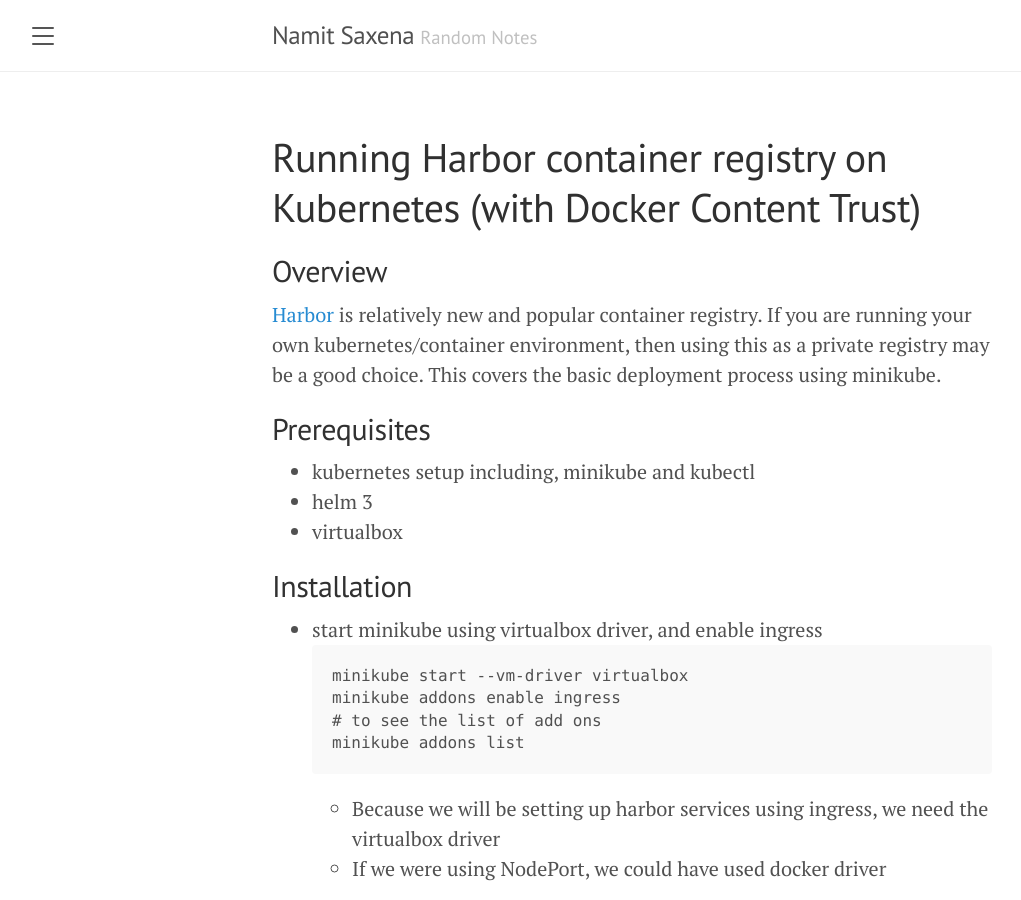
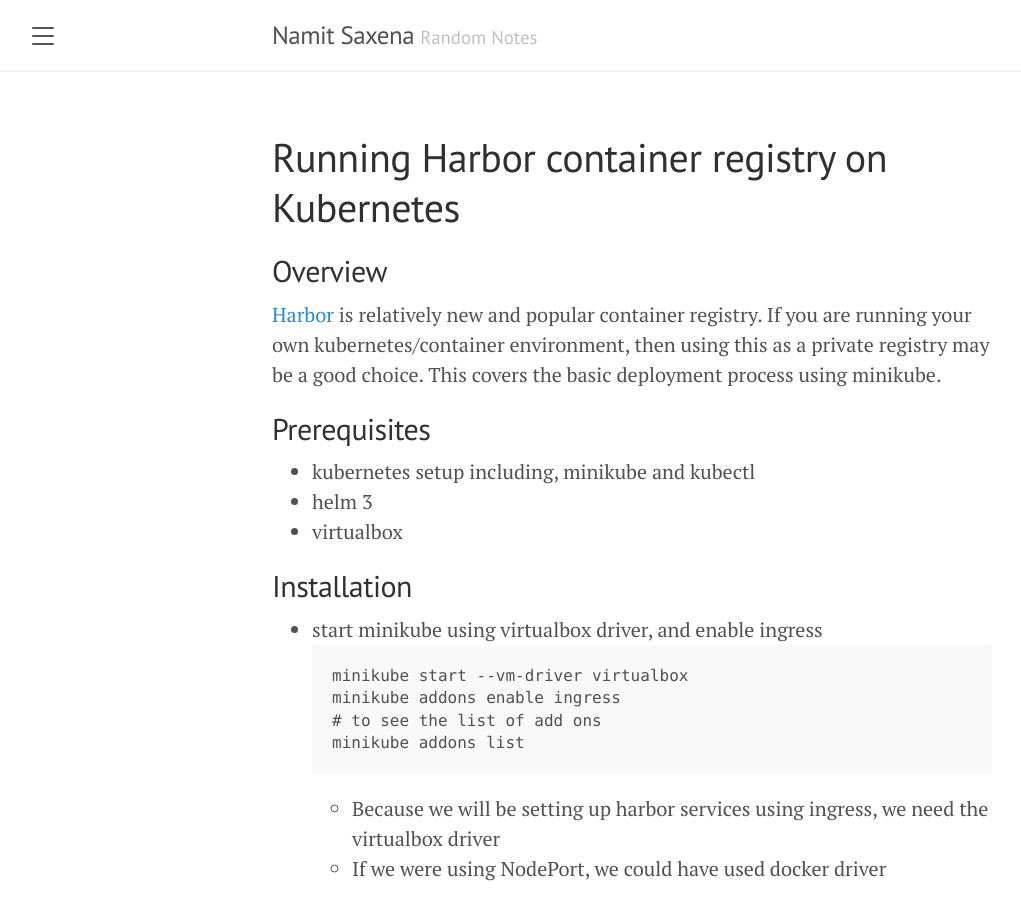
Before and after one commit to namitsaxena/namitsaxena.github.io, a Jekyll site: the page built from blog/_posts/2020-08-14-harbor-minikube.md, in a window 1280 px wide and 900 px high. Shown: the whole window, without its empty margins (8-1029 px from the left). Built offline with Jekyll 4.4.1, drawn with Linux system fonts in a browser that asks for light colours; nearby versions of some CDN libraries; comment, search, counter and statistics services are not loaded.

Commit message:
Create 2020-08-14-harbor-minikube.md

```diff
--- a/blog/_posts/2020-08-14-harbor-minikube.md
+++ b/blog/_posts/2020-08-14-harbor-minikube.md
@@ -1,6 +1,6 @@
 ---
 layout: page
-title: Running Harbor container registry on Kubernetes (with Docker Content Trust)
+title: Running Harbor container registry on Kubernetes
 categories: [tech]
 tags: [tech, kubernetes, minikube, harbor, helm, docker, DCT, notary]
 comments: true
```
